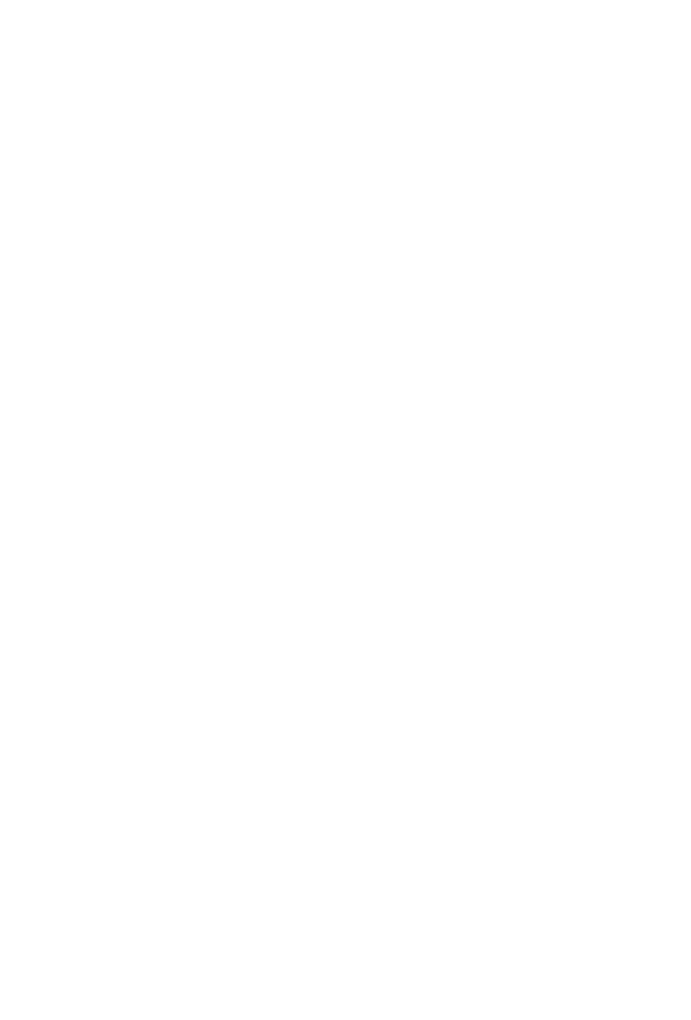
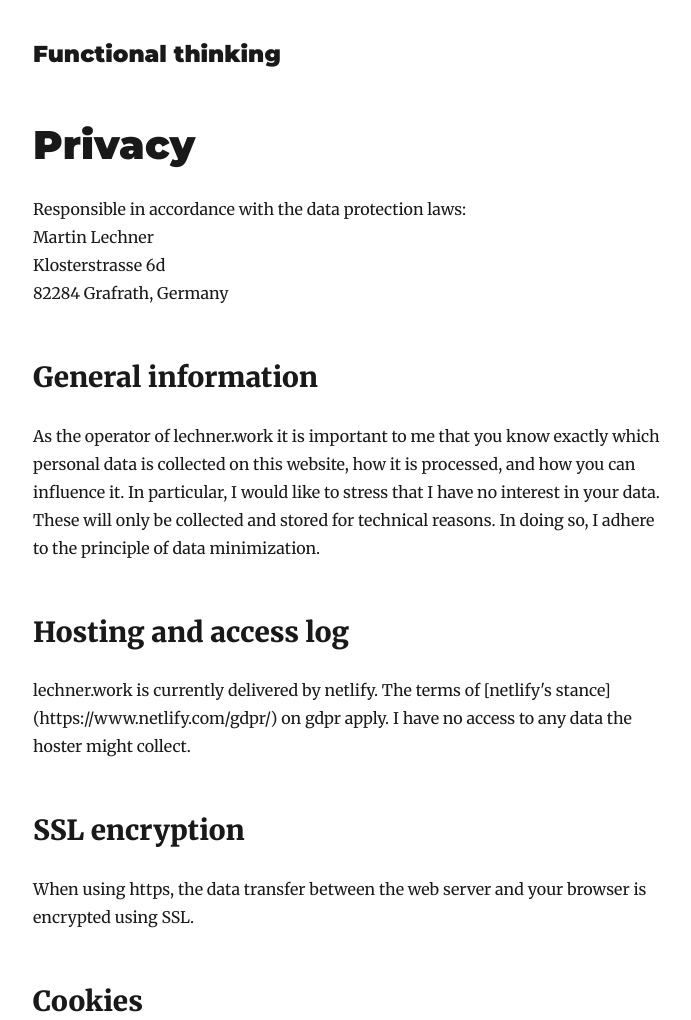
Before and after one commit to martinlechner1/blog, a Gatsby site: page /privacy in a window 1280 px wide. Before the commit this address had no page. Shown: the top 1020 px of the page, without its empty margins (292-983 px from the left). Before the commit the page ends 800 px from the top, so only its background shows below. Built offline with nearby package versions, Linux system fonts and the light colour scheme; Gatsby itself is replaced by a stand-in of ours; some packages are replaced by stand-ins of ours.

Commit message:
Add legal and privacy pages

```diff
--- a/src/components/layout.js
+++ b/src/components/layout.js
@@ -63,9 +63,10 @@ class Layout extends React.Component {
         <header>{header}</header>
         <main>{children}</main>
         <footer>
-          © {new Date().getFullYear()}, Built with
+          <a href="/rss.xml">RSS Feed</a> {` `}
+          <Link to={"/legal"}>Legal notice</Link>
           {` `}
-          <a href="https://www.gatsbyjs.org">Gatsby</a>
+          <Link to={"/privacy"}>Privacy</Link>
         </footer>
       </div>
     )
--- /dev/null
+++ b/src/pages/privacy.js
@@ -0,0 +1,101 @@
+import React from "react"
+import { graphql } from "gatsby"
+
+import Layout from "../components/layout"
+import SEO from "../components/seo"
+
+class NotFoundPage extends React.Component {
+  render() {
+    const { data } = this.props
+    const siteTitle = data.site.siteMetadata.title
+
+    return (
+      <Layout location={this.props.location} title={siteTitle}>
+        <SEO title="Privacy" />
+        <h1>Privacy</h1>
+        <p>
+          Responsible in accordance with the data protection laws: <br />
+          Martin Lechner
+          <br />
+          Klosterstrasse 6d
+          <br /> 82284 Grafrath, Germany
+        </p>
+        <h2>General information</h2>
+        <p>
+          As the operator of lechner.work it is important to me that you know
+          exactly which personal data is collected on this website, how it is
+          processed, and how you can influence it. In particular, I would like
+          to stress that I have no interest in your data. These will only be
+          collected and stored for technical reasons. In doing so, I adhere to
+          the principle of data minimization.
+        </p>
+        <h2>Hosting and access log</h2>
+        lechner.work is currently delivered by netlify. The terms of [netlify's
+        stance](https://www.netlify.com/gdpr/) on gdpr apply. I have no access
+        to any data the hoster might collect.
+        <h2>SSL encryption</h2>
+        When using https, the data transfer between the web server and your
+        browser is encrypted using SSL.
+        <h2>Cookies</h2>
+        By default, no cookies are set on this website. External service
+        providers that are linked to this website via iframes, for example (see
+        also “Embeds or widgets”), usually set their own cookies in order to
+        function better. If you do not wish to have cookies set here, I
+        recommend that you deactivate the cookie function in your browser.
+        <h2>Embeds or widgets</h2>
+        Blog posts can contain content from other web servers, as I like to use
+        specialized providers especially for media content like videos. The
+        external content is usually integrated into so-called iframes, thus
+        opening a connection to the servers of other companies that provide
+        exactly this service. Currently, lechner.work offers embedded content
+        from: <br />
+        {/*YouTube, LLC, 901 Cherry Ave, San Bruno, CA 94066, USA
+        (see their privacy policy) <br />*/}
+        {/*Vimeo, Inc., 555 West 18th Street, New York,
+        New York 10011, USA (see their privacy policy) <br />*/}
+        You may find an older blog post that includes a widget from another
+        company. If this is the case, I would be happy to hear from you and add
+        it to the list. If you want to completely prevent your access data from
+        being collected via iframes on the servers of other companies, I
+        recommend a tracking blocker like uBlock Origin, which can be configured
+        accordingly.
+        <h2>Statistics and tracking</h2>I renounce any form of web statistics,
+        tracking or fingerprinting. It does not interest me who you are, where
+        you come from, where you go or how many you are.
+        <h2>Information, correction and deletion</h2>
+        You have the right to receive information about your personal data
+        stored by me at any time. You also have the right to have your personal
+        data or parts thereof corrected or deleted. To do so, send an email to
+        <a href="mailto:martin@lechner.work">martin@lechner.work</a>. Please
+        note that when you receive this email personal data will be stored in my
+        mail account (see next section).
+        <h2>Email</h2>
+        If you contact me by email at{" "}
+        <a href="mailto:martin@lechner.work">martin@lechner.work</a>, I will
+        store all the information you send me. I do this in order to be able to
+        react appropriately to your contacting me. I keep direct emails to me
+        permanently in my email account, which is hosted by Protonmail in
+        Switzerland.
+        <h2>Modification of the data protection declaration</h2>
+        comply with current legal requirements or to explain changes to my
+        infrastructure. Your renewed visit will then be subject to the new
+        privacy policy.
+        <h2>Questions about data protection</h2>
+        If you have any questions about data protection, please send an email to
+        <a href="mailto:martin@lechner.work">martin@lechner.work</a>.
+      </Layout>
+    )
+  }
+}
+
+export default NotFoundPage
+
+export const pageQuery = graphql`
+  query {
+    site {
+      siteMetadata {
+        title
+      }
+    }
+  }
+`
```
Also changed, not shown: src/pages/legal.js (added, +51 -0 lines), 1 other file.
